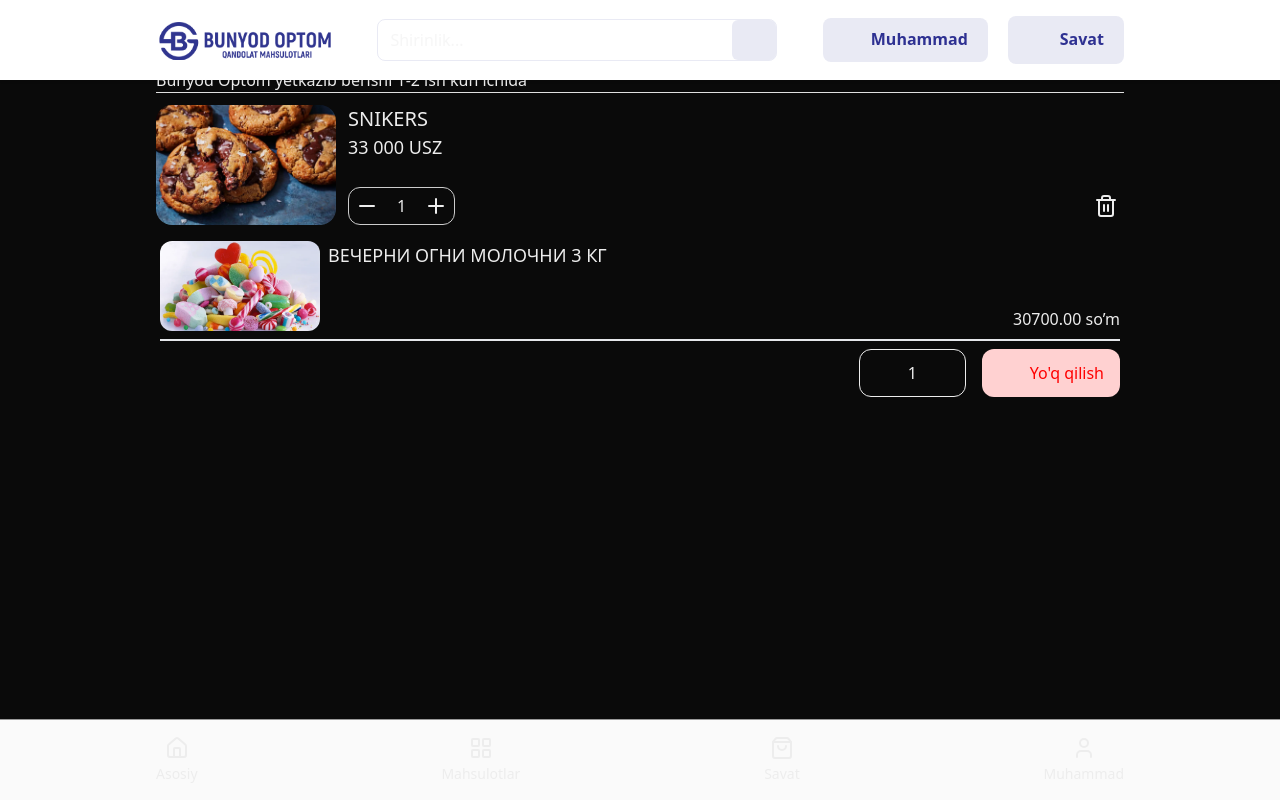
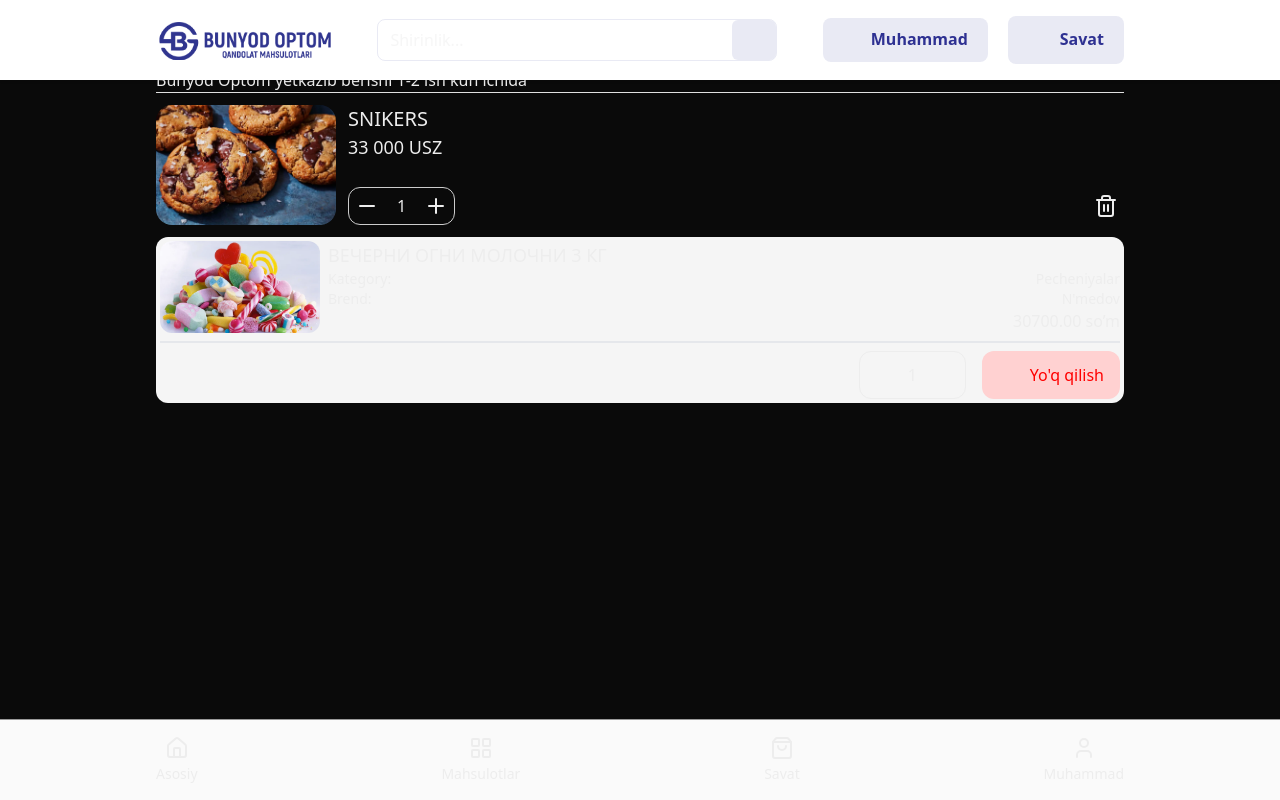
Before and after one commit to mayklweb/bunyodoptombot, a Next.js app: page /cart in a window 1280 px wide. Built offline with nearby package versions, Linux system fonts and the light colour scheme; some icons are missing.

Commit message:
cart updated

```diff
--- a/app/cart/page.tsx
+++ b/app/cart/page.tsx
@@ -62,7 +62,7 @@
                 </div>
               </div>
             </div>
-            <div className="p-1 flex gap-2 flex-col rounded-xl">
+            <div className="p-1 flex gap-2 flex-col rounded-xl bg-accent">
               <div className=" flex gap-2">
                 <div className="ronuded-xl flex shrink-0">
                   <Image
@@ -79,7 +79,18 @@
                       ВЕЧЕРНИ ОГНИ МОЛОЧНИ 3 КГ
                     </p>
                   </div>
-                  <div></div>
+                  <div>
+                    <div className="flex items-center justify-between text-sm">
+                      <p>Kategory:</p>
+                      <span></span>
+                      <p>Pecheniyalar</p>
+                    </div>
+                    <div className="flex items-center justify-between text-sm">
+                      <p>Brend:</p>
+                      <span></span>
+                      <p>N'medov</p>
+                    </div>
+                  </div>
                   <div className="w-full flex justify-end">
                     <p className="font-medium w-auto">30700.00 so’m</p>
                   </div>
```
